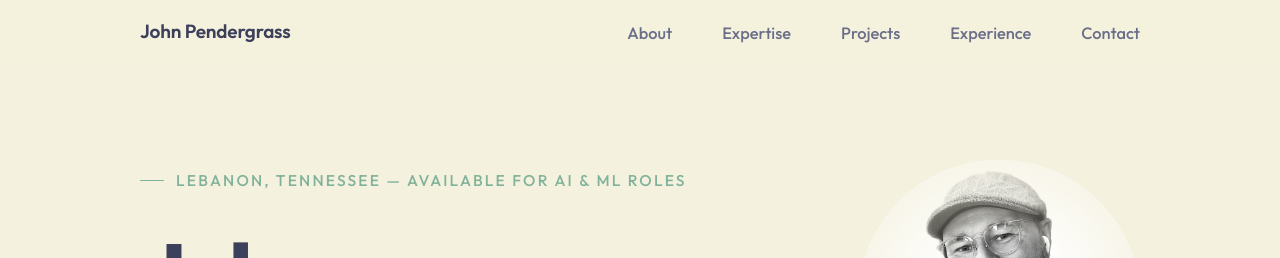
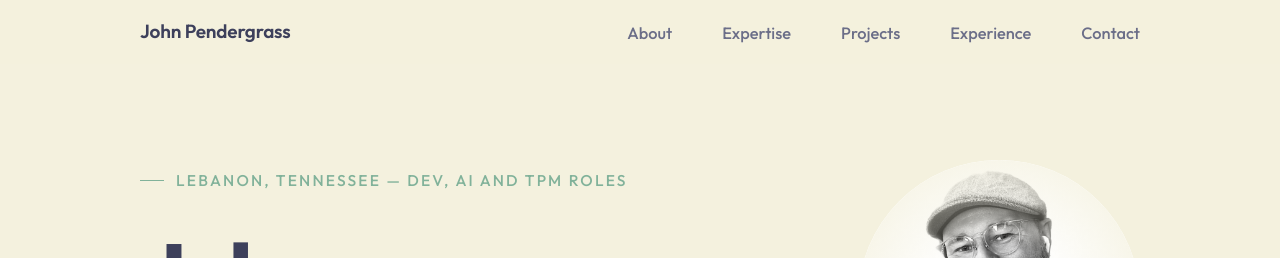
Before and after one commit to JohnWP8253/jp_ai_portfolio, a React (Vite) app: page / in a window 1280 px wide. Shown: the top 258 px of the page. Built offline with nearby package versions, Linux system fonts and the light colour scheme.

Commit message:
content(hero): update kicker to "Dev, AI and TPM roles"

```diff
--- a/src/components/Hero.jsx
+++ b/src/components/Hero.jsx
@@ -6,7 +6,7 @@ export default function Hero() {
       <div className="hero-inner">
         <div className="hero-top">
           <div className="hero-text">
-            <p className="hero-kicker">Lebanon, Tennessee &mdash; Available for AI &amp; ML roles</p>
+            <p className="hero-kicker">Lebanon, Tennessee &mdash; Dev, AI and TPM roles</p>
             <h1 className="hero-name" id="hero-name">John<br />Pendergrass<span className="hero-name-suffix">, CSM</span></h1>
           </div>
           <div className="hero-photo-wrap">
```
